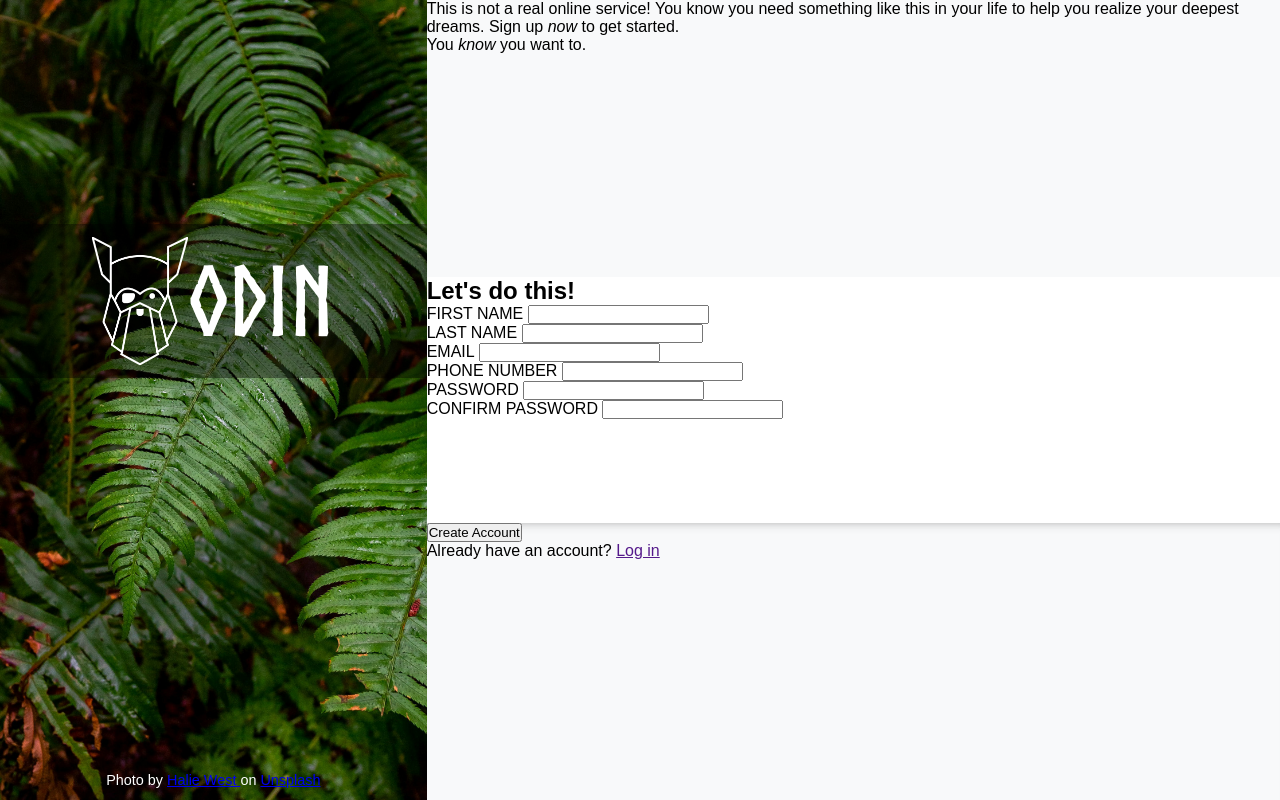
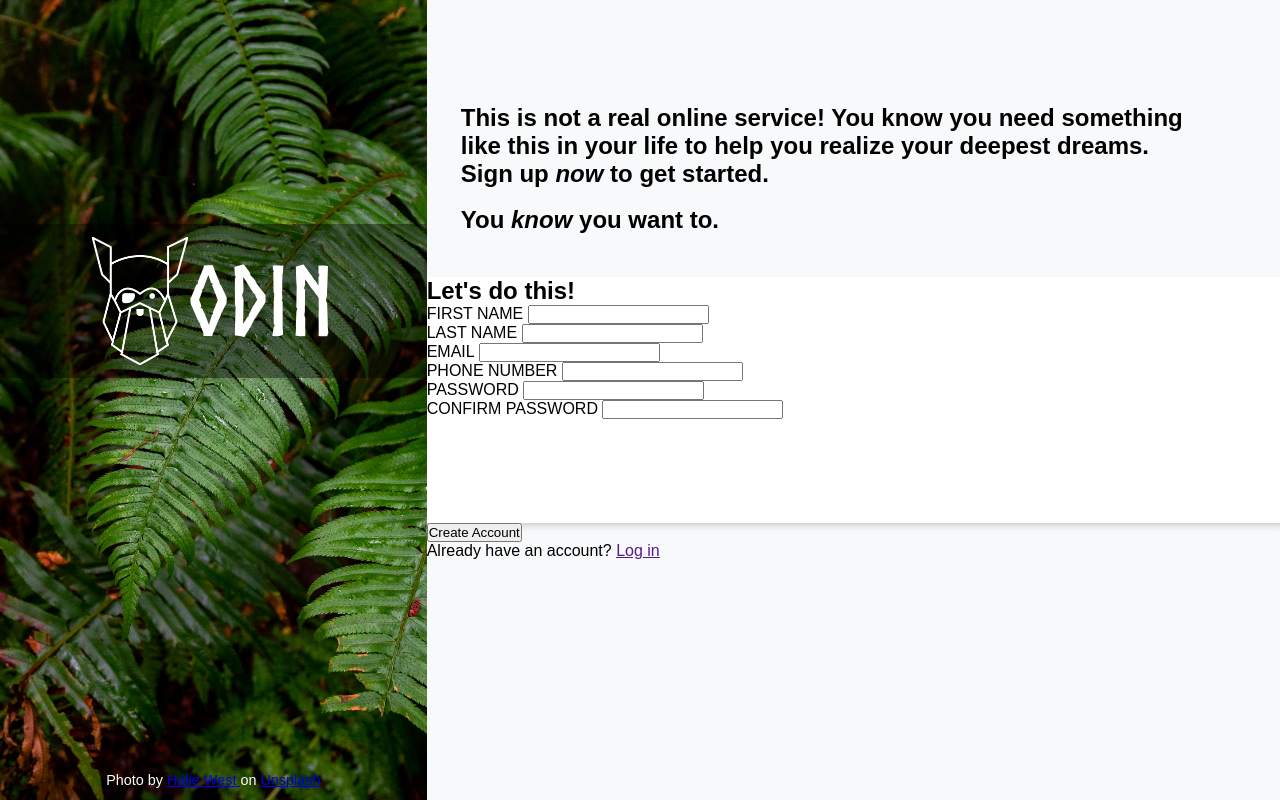
Before and after one commit to marcwalkr/sign-up-form, a plain HTML site: page index.html in a window 1280 px wide. Drawn offline with Linux system fonts and the light colour scheme.

Commit message:
Align and style cta section content
- Add line break to separate paragraphs
- Limit the line length to 58 characters
- Style the text larger and bold
- Add proportional padding to bottom and left

```diff
--- a/styles.css
+++ b/styles.css
@@ -76,7 +76,22 @@ main {
 }
 
 .cta {
+  display: flex;
+  flex-direction: column;
+  justify-content: flex-end;
+  align-items: flex-start;
   flex: 9;
+}
+
+.cta p {
+  max-width: 58ch;
+  font-size: 1.5rem;
+  font-weight: 600;
+  padding-left: 4%;
+}
+
+.cta p:last-of-type {
+  padding-bottom: 5%;
 }
 
 .account-creation {
```
Also changed, not shown: index.html (+1 -0 lines).
